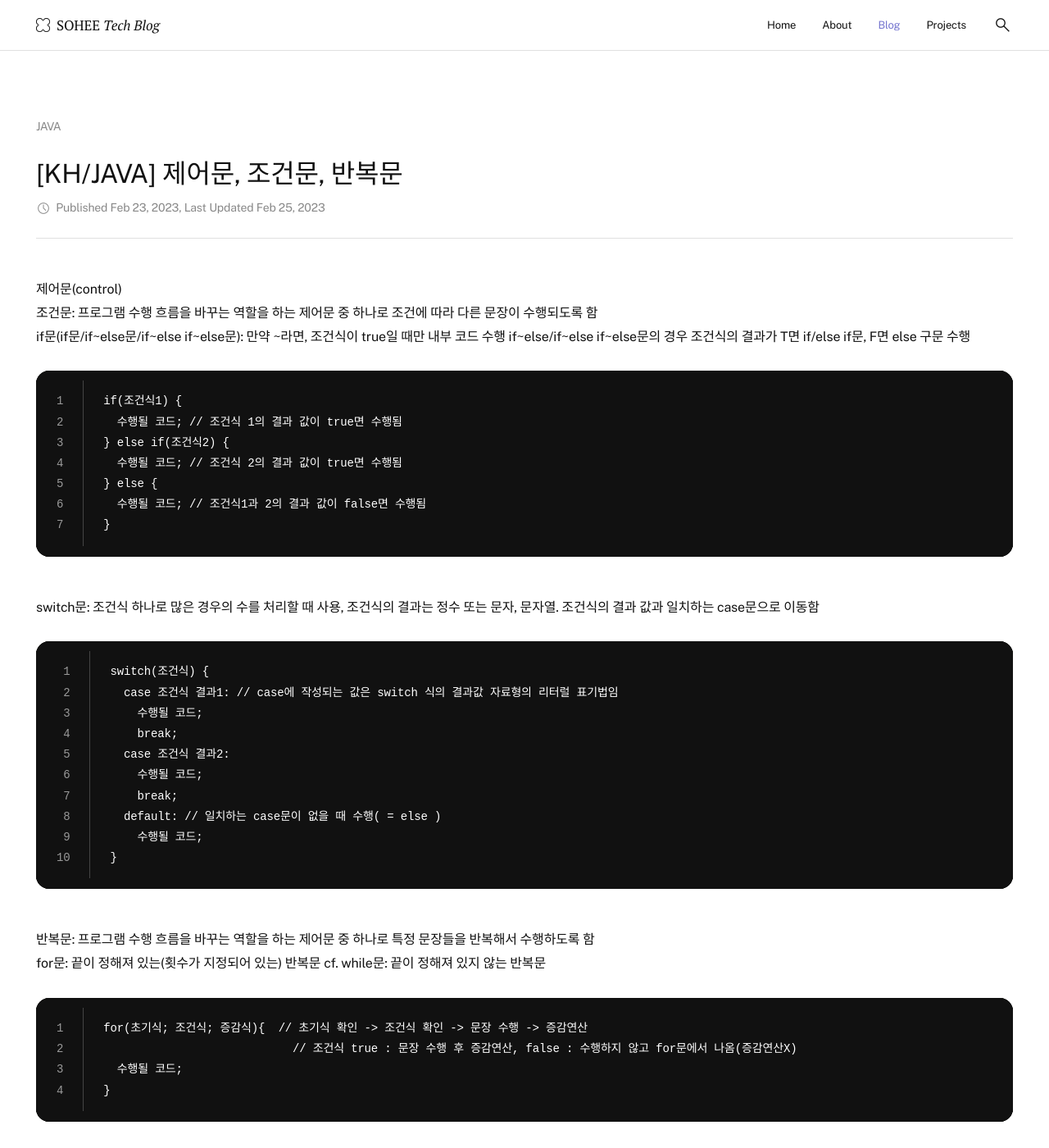
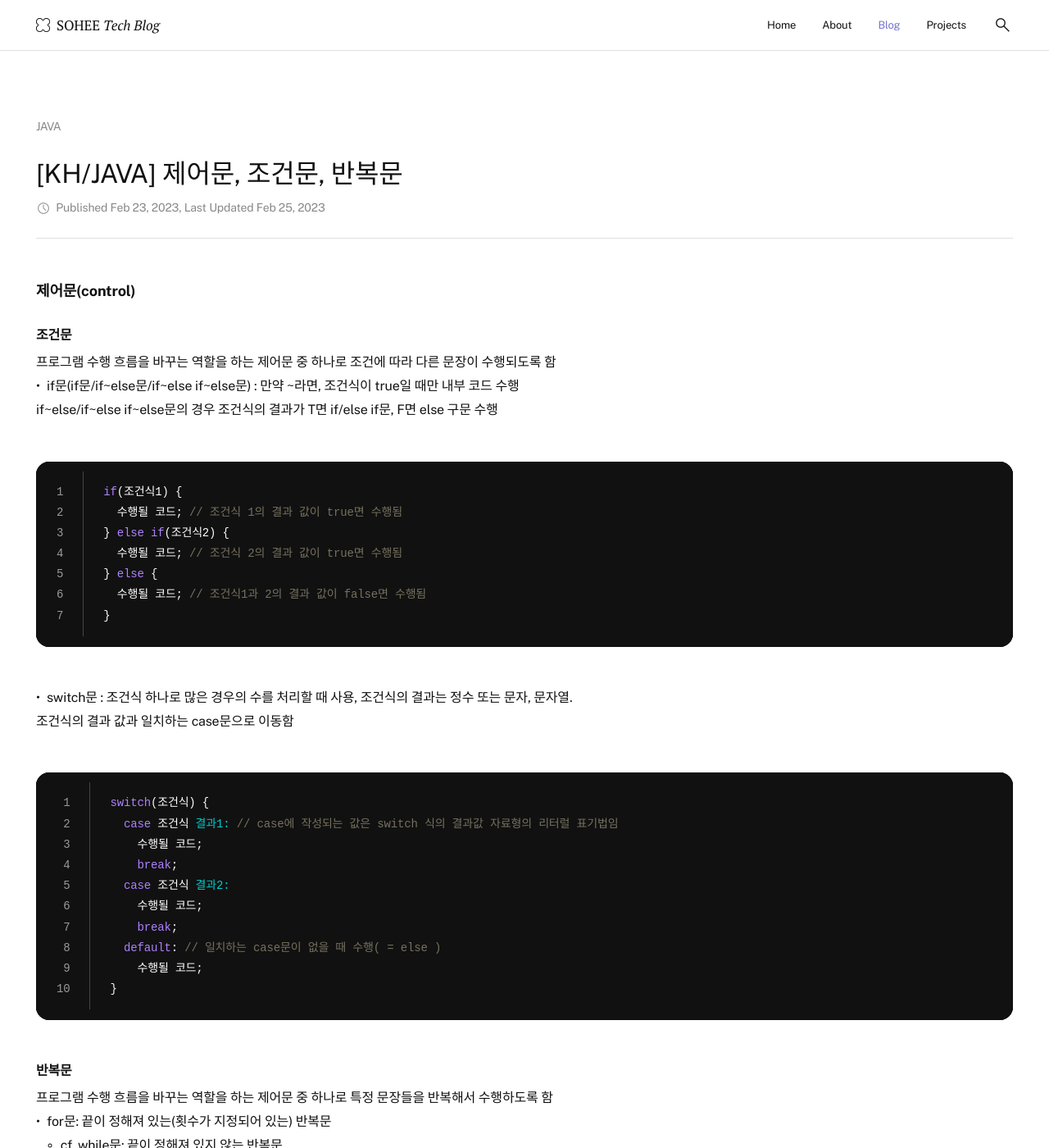
Before and after one commit to soheetech/soheetech.github.io, a Jekyll site: the page built from _posts/2023-02-27-kh-04-java-control.md, in a window 1280 px wide and 1400 px high. Shown: the whole window at 82% size. Built offline with Jekyll 4.4.1, drawn with Linux system fonts in a browser that asks for light colours; part of the change alters nothing that is shown; some of the changed text lies outside the part shown.

Commit message:
Update 2023-02-27-kh-04-java-control.md

````diff
--- a/_posts/2023-02-27-kh-04-java-control.md
+++ b/_posts/2023-02-27-kh-04-java-control.md
@@ -18,15 +18,16 @@ last_modified_at: 2023-02-25
 published: true
 ---
 
-제어문(control)
+<h4>제어문(control)</h4>
 
 
-조건문: 프로그램 수행 흐름을 바꾸는 역할을 하는 제어문 중 하나로 조건에 따라 다른 문장이 수행되도록 함
+<h5>조건문</h5>
+프로그램 수행 흐름을 바꾸는 역할을 하는 제어문 중 하나로 조건에 따라 다른 문장이 수행되도록 함
 
-if문(if문/if~else문/if~else if~else문): 만약 ~라면, 조건식이 true일 때만 내부 코드 수행
+- if문(if문/if~else문/if~else if~else문) : 만약 ~라면, 조건식이 true일 때만 내부 코드 수행<br />
 if~else/if~else if~else문의 경우 조건식의 결과가 T면 if/else if문, F면 else 구문 수행
 
-```
+```java
 if(조건식1) {
   수행될 코드; // 조건식 1의 결과 값이 true면 수행됨
 } else if(조건식2) {
@@ -36,9 +37,10 @@ if(조건식1) {
 }
 ```
 
-switch문: 조건식 하나로 많은 경우의 수를 처리할 때 사용, 조건식의 결과는 정수 또는 문자, 문자열. 조건식의 결과 값과 일치하는 case문으로 이동함
+- switch문 : 조건식 하나로 많은 경우의 수를 처리할 때 사용, 조건식의 결과는 정수 또는 문자, 문자열.<br />
+조건식의 결과 값과 일치하는 case문으로 이동함
 
-```
+```java
 switch(조건식) {
   case 조건식 결과1: // case에 작성되는 값은 switch 식의 결과값 자료형의 리터럴 표기법임
     수행될 코드;
@@ -52,18 +54,19 @@ switch(조건식) {
 ```
 
 
-반복문: 프로그램 수행 흐름을 바꾸는 역할을 하는 제어문 중 하나로 특정 문장들을 반복해서 수행하도록 함
+<h5>반복문</h5>
+프로그램 수행 흐름을 바꾸는 역할을 하는 제어문 중 하나로 특정 문장들을 반복해서 수행하도록 함
 
-for문: 끝이 정해져 있는(횟수가 지정되어 있는) 반복문
-cf. while문: 끝이 정해져 있지 않는 반복문
+- for문: 끝이 정해져 있는(횟수가 지정되어 있는) 반복문
+  + cf. while문: 끝이 정해져 있지 않는 반복문
 
-```
+```java
 for(초기식; 조건식; 증감식){  // 초기식 확인 -> 조건식 확인 -> 문장 수행 -> 증감연산
                             // 조건식 true : 문장 수행 후 증감연산, false : 수행하지 않고 for문에서 나옴(증감연산X)
   수행될 코드;
 }
+
+// 초기식: for문을 제어하는 용도의 변수 선언
+// 조건식: for문의 반복 여부를 지정하는 식으로 보통 초기식에 사용된 변수를 이용해 조건식을 작성함
+// 증감식: 초기식에 사용된 변수를 for문이 끝날 때마다 증/감시켜 조건식의 결과를 변하게 함
 ```
-
-- 초기식: for문을 제어하는 용도의 변수 선언
-- 조건식: for문의 반복 여부를 지정하는 식으로 보통 초기식에 사용된 변수를 이용해 조건식을 작성함
-- 증감식: 초기식에 사용된 변수를 for문이 끝날 때마다 증/감시켜 조건식의 결과를 변하게 함
````
